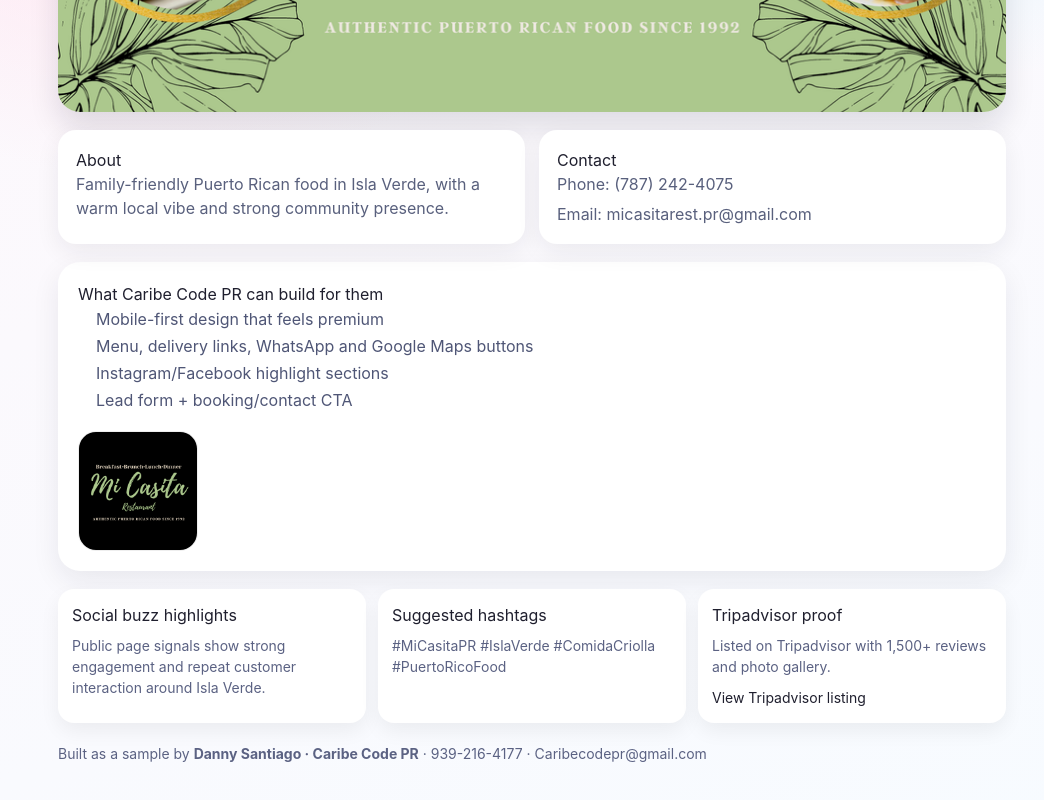
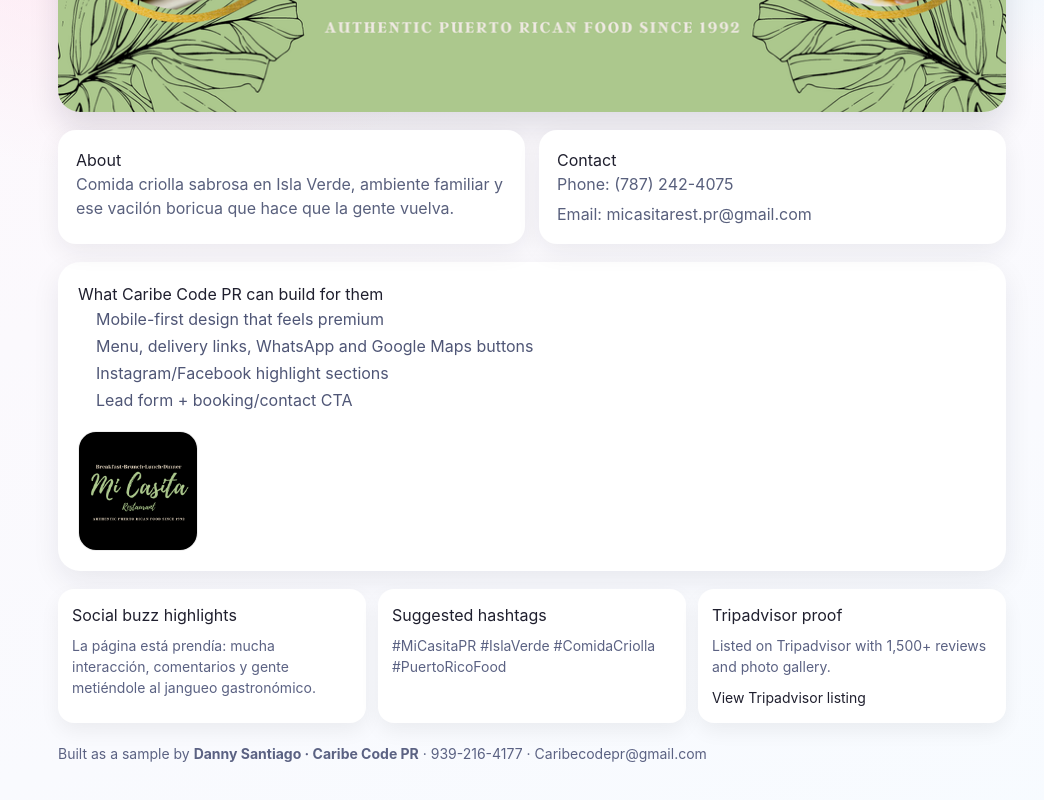
Before and after one commit to samsagewize/ordinookis-marketplace, a Next.js app: page /showcase/micasita in a window 1280 px wide. Shown: the part 496-1296 px from the top of the page, without its empty margins (108-1152 px from the left). Built offline with nearby package versions, Linux system fonts and the light colour scheme; a web font is replaced by a local one.

Commit message:
Localize micasita showcase copy with Puerto Rican slang tone

```diff
--- a/src/app/showcase/micasita/page.tsx
+++ b/src/app/showcase/micasita/page.tsx
@@ -26,7 +26,7 @@
               <p style={{ margin: 0, fontWeight: 700, color: '#7b43ff', letterSpacing: 0.4 }}>FREE LIVE DEMO</p>
               <h1 style={{ margin: '4px 0 6px', fontSize: 36, lineHeight: 1.05 }}>Mi Casita Restaurant</h1>
               <p style={{ margin: 0, color: '#555a7a' }}>
-                Modern website concept by <strong>Caribe Code PR</strong>
+                Concepto modernito by <strong>Caribe Code PR</strong> — pa’ que se vea brutal, bien nítido y full boricua.
               </p>
             </div>
             <a
@@ -64,7 +64,7 @@
           <article style={{ borderRadius: 18, padding: 18, background: 'white', boxShadow: '0 8px 24px rgba(31,31,46,.07)' }}>
             <h3 style={{ marginTop: 0 }}>About</h3>
             <p style={{ marginBottom: 0, color: '#59607d' }}>
-              Family-friendly Puerto Rican food in Isla Verde, with a warm local vibe and strong community presence.
+Comida criolla sabrosa en Isla Verde, ambiente familiar y ese vacilón boricua que hace que la gente vuelva.
             </p>
           </article>
 
@@ -93,7 +93,7 @@
         <section style={{marginTop:18, display:'grid', gridTemplateColumns:'repeat(auto-fit,minmax(220px,1fr))', gap:12}}>
           <div style={{background:'#fff', borderRadius:16, padding:14, boxShadow:'0 8px 20px rgba(0,0,0,.06)'}}>
             <h4 style={{margin:'0 0 8px'}}>Social buzz highlights</h4>
-            <p style={{margin:0, color:'#5b6283', fontSize:14}}>Public page signals show strong engagement and repeat customer interaction around Isla Verde.</p>
+            <p style={{margin:0, color:'#5b6283', fontSize:14}}>La página está prendía: mucha interacción, comentarios y gente metiéndole al jangueo gastronómico.</p>
           </div>
           <div style={{background:'#fff', borderRadius:16, padding:14, boxShadow:'0 8px 20px rgba(0,0,0,.06)'}}>
             <h4 style={{margin:'0 0 8px'}}>Suggested hashtags</h4>
```
